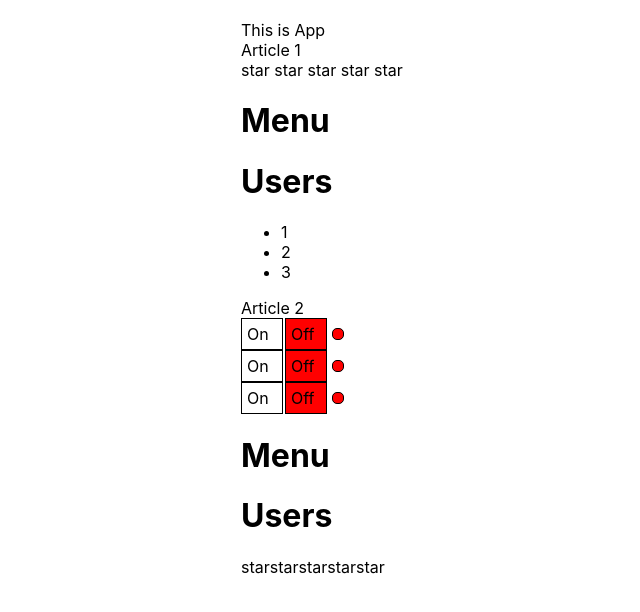
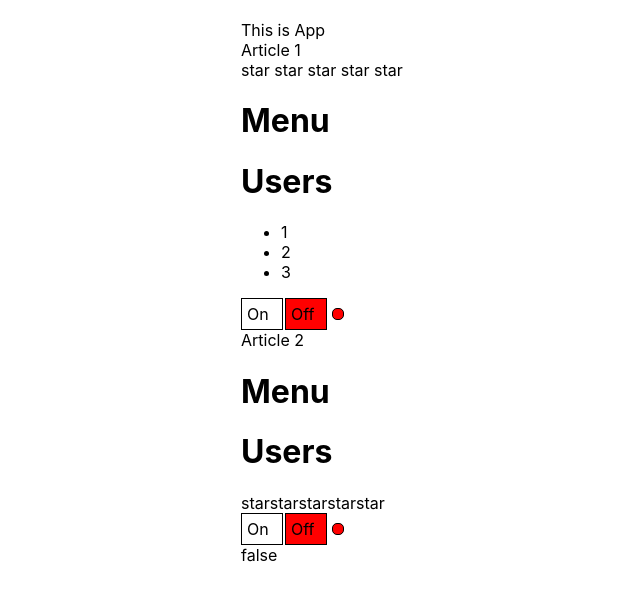
Before and after one commit to svetik-kov/kabzda_kak_prosto, a React (Create React App) app: page / in a window 1280 px wide. Shown: the top 612 px of the page, without its empty margins (99-739 px from the left). Built offline with nearby package versions, Linux system fonts and the light colour scheme.

Commit message:
callback 2

```diff
--- a/src/App.tsx
+++ b/src/App.tsx
@@ -1,52 +1,51 @@
 import React, {useState} from 'react';
 import './App.css';
-import {Accordion} from "./components/Accordion/Accordion";
+import {Accordion} from './components/Accordion/Accordion';
 import {Rating, RatingType, RatingValueType} from './components/Rating/Rating';
-import {OnOff} from './components/OnOff/OnOff';
+import {UnControlledOnOff} from './components/OnOff/UnControlledOnOff';
 import {UnControlledAccordion} from './components/Accordion/UnControlledAccordion';
 import {UnControlledRating} from './components/Rating/UnControlledRating';
+import {OnOff} from './components/OnOff/OnOff';
 
 function App() {
-    const [ratingValue,setRatingValue]=useState<RatingValueType>(0)
+    const [ratingValue, setRatingValue] = useState<RatingValueType>(0)
+    const [accordionCollapsed, setAccordionCollapsed] = useState<boolean>(false)
+    const [switchOn, setSwitchOn] = useState(false)
     return (
         <div className="App">
             <PageTitle title={'This is App'}/>
             Article 1
-            <Rating value={ratingValue}  onClick={setRatingValue}/>
-            <Accordion title={'Menu'} collapsed={true}/>
-            <Accordion title={'Users'} collapsed={false}/>
+            <Rating value={ratingValue} onClick={setRatingValue}/>
+            <Accordion title={'Menu'}
+                       collapsed={!accordionCollapsed}
+                       onChange={() => setAccordionCollapsed(!accordionCollapsed)}/>
+            <Accordion title={'Users'}
+                       collapsed={accordionCollapsed}
+                       onChange={() => setAccordionCollapsed(!accordionCollapsed)}/>
 
+            <OnOff on={switchOn} onChange={setSwitchOn}/>
+            Article 2
 
-            Article 2
-          {/*  <Rating value={0}/>
-            <Rating value={1}/>
-            <Rating value={2}/>
-            <Rating value={3}/>
-            <Rating value={4}/>
-            <Rating value={5}/>*/}
+            {/*    <UnControlledOnOff />
+            <UnControlledOnOff/>
+            <UnControlledOnOff/>*/}
 
-            {/*<OnOff on={true}/>
-            <OnOff on={false}/>
-            <OnOff on={true}/>*/}
-            <OnOff/>
-            <OnOff/>
-            <OnOff/>
-
-            <UnControlledAccordion title={'Menu'} />
-            <UnControlledAccordion title={'Users'} />
+            <UnControlledAccordion title={'Menu'}/>
+            <UnControlledAccordion title={'Users'}/>
             <UnControlledRating/>
-
+            <UnControlledOnOff onChange={setSwitchOn}/> {switchOn.toString()}
 
         </div>
     );
 }
-type PageTitleType={
-    title:string
+
+type PageTitleType = {
+    title: string
 }
-function PageTitle(props:PageTitleType) {
+
+function PageTitle(props: PageTitleType) {
     return <div>{props.title}</div>
 }
 
 
-
 export default App;
--- a/src/components/Accordion/Accordion.tsx
+++ b/src/components/Accordion/Accordion.tsx
@@ -3,26 +3,13 @@ import React from "react";
 type AccordionType={
     title:string
     collapsed:boolean
+    onChange:()=>void
 }
 export function Accordion(props:AccordionType) {
-    /*if (props.collapsed===true){
-        return (
-            <div>
 
-                <AccordionTitle title={props.title} />
-            </div>
-        );
-    } else {
-        return (
-            <div>
-                <AccordionTitle title={props.title} />
-                <AccordionBody />
-            </div>
-        );
-    }*/
     return (
         <div>
-            <AccordionTitle title={props.title} />
+            <AccordionTitle title={props.title}  onChange={props.onChange}/>
             {!props.collapsed && <AccordionBody />}
         </div>
     );
@@ -32,9 +19,10 @@ export function Accordion(props:AccordionType) {
 
 type AccordionTitleType={
     title:string
+    onChange:()=>void
 }
 function AccordionTitle(props:AccordionTitleType) {
-    return <h1> {props.title}</h1>
+    return <h1 onClick={props.onChange}> {props.title}</h1>
 }
 
 
--- a/src/components/OnOff/OnOff.tsx
+++ b/src/components/OnOff/OnOff.tsx
@@ -1,17 +1,18 @@
 import React, {useState} from 'react';
 
 type OnOffType={
-    //on:boolean
+    on:boolean
+    onChange:(on:boolean)=>void
 }
 export const OnOff = (props:OnOffType) => {
-    const [on,setOn]=useState(false)
+
     const onStyle={
         width: '30px',
         height: '20px',
         border: '1px solid black',
         display:'inline-block',
         padding:'5px',
-        backgroundColor:on?'green':'white'
+        backgroundColor: props.on?'green':'white'
     }
     const offStyle={
         width: '30px',
@@ -20,7 +21,7 @@ export const OnOff = (props:OnOffType) => {
         display:'inline-block',
         marginLeft: '2px',
         padding:'5px',
-        backgroundColor:on?'white':'red'
+        backgroundColor:props.on?'white':'red'
     }
     const indicatorStyle={
         width:"10px",
@@ -29,13 +30,13 @@ export const OnOff = (props:OnOffType) => {
         border:'1px solid black',
         display:'inline-block',
         marginLeft:'5px',
-        backgroundColor:on?'green':'red'
+        backgroundColor:props.on?'green':'red'
     }
     return (
         <div>
-            <div style={onStyle} onClick={()=>setOn(true)}>On</div>
-            <div style={offStyle} onClick={()=>setOn(false)}>Off</div>
-            <div style={indicatorStyle} onClick={()=>setOn(true)}></div>
+            <div style={onStyle} onClick={()=>props.onChange(true)}>On</div>
+            <div style={offStyle} onClick={()=>props.onChange(false)}>Off</div>
+            <div style={indicatorStyle}></div>
         </div>
     );
 };
--- /dev/null
+++ b/src/components/OnOff/UnControlledOnOff.tsx
@@ -0,0 +1,51 @@
+import React, {useState} from 'react';
+
+type OnOffType = {
+    //on:boolean
+    onChange: (on: boolean) => void
+}
+export const UnControlledOnOff = (props: OnOffType) => {
+    const [on, setOn] = useState(false)
+    const onStyle = {
+        width: '30px',
+        height: '20px',
+        border: '1px solid black',
+        display: 'inline-block',
+        padding: '5px',
+        backgroundColor: on ? 'green' : 'white'
+    }
+    const offStyle = {
+        width: '30px',
+        height: '20px',
+        border: '1px solid black',
+        display: 'inline-block',
+        marginLeft: '2px',
+        padding: '5px',
+        backgroundColor: on ? 'white' : 'red'
+    }
+    const indicatorStyle = {
+        width: '10px',
+        height: '10px',
+        borderRadius: '5px',
+        border: '1px solid black',
+        display: 'inline-block',
+        marginLeft: '5px',
+        backgroundColor: on ? 'green' : 'red'
+    }
+    const onClicked=()=>{
+        setOn(true)
+        props.onChange(true)
+    }
+    const offClicked=()=>{
+        setOn(false)
+        props.onChange(false)
+    }
+
+    return (
+        <div>
+            <div style={onStyle} onClick={onClicked}>On</div>
+            <div style={offStyle} onClick={offClicked}>Off</div>
+            <div style={indicatorStyle} onClick={() => setOn(true)}></div>
+        </div>
+    );
+};
```
